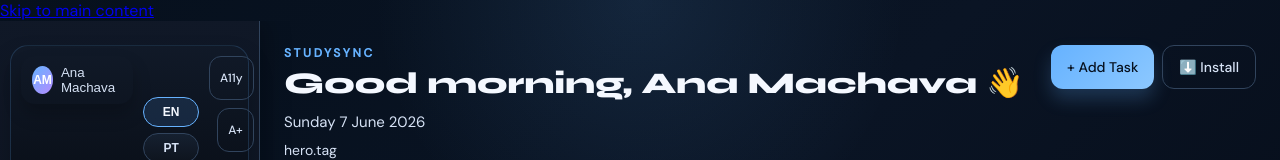
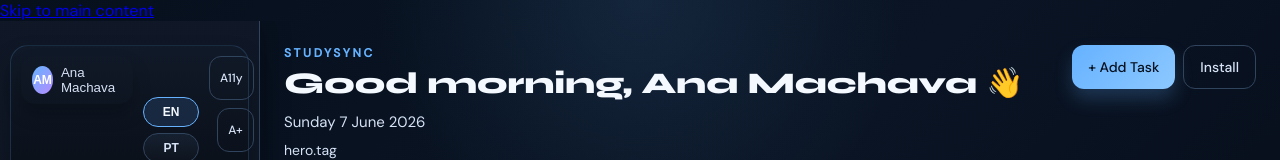
Before and after one commit to NaimaGulele/StudySync, a website: page index.html in a window 1280 px wide. Shown: the top 160 px of the page. Drawn offline with Linux system fonts and the light colour scheme.

Commit message:
Remove install icon from app button label

```diff
--- a/index.html
+++ b/index.html
@@ -69,7 +69,7 @@
         </div>
         <div style="display:flex;gap:8px;flex-wrap:wrap">
           <button class="btn btn-primary" onclick="openAddTask()" data-i18n="actions.addTask">+ Add Task</button>
-          <button class="btn btn-ghost" onclick="handleInstallOrDownload()" id="install-action-btn" data-i18n="actions.installApp">⬇️ Install</button>
+          <button class="btn btn-ghost" onclick="handleInstallOrDownload()" id="install-action-btn" data-i18n="actions.installApp">Install</button>
         </div>
       </div>
 
--- a/js/app.js
+++ b/js/app.js
@@ -58,7 +58,7 @@ const translations = {
     'actions.openResource': 'Open ↗',
     'actions.downloadData': '⬇️ Download',
       'toast.installPromptFallback': 'ℹ️ No install prompt available — downloaded a shortcut instead',
-      'actions.installApp': '⬇️ Install',
+      'actions.installApp': 'Install',
     'actions.accessibilityMode': 'Toggle accessible mode',
     'actions.textSize': 'Toggle larger text',
     'actions.reducedMotion': 'Toggle reduced motion',
@@ -182,7 +182,7 @@ const translations = {
     'actions.delete': 'Excluir',
     'actions.openResource': 'Abrir ↗',
     'actions.downloadData': '⬇️ Baixar',
-      'actions.installApp': '⬇️ Instalar',
+      'actions.installApp': 'Instalar',
     'actions.accessibilityMode': 'Alternar modo acessível',
     'actions.textSize': 'Alternar texto maior',
     'actions.reducedMotion': 'Alternar movimento reduzido',
```
